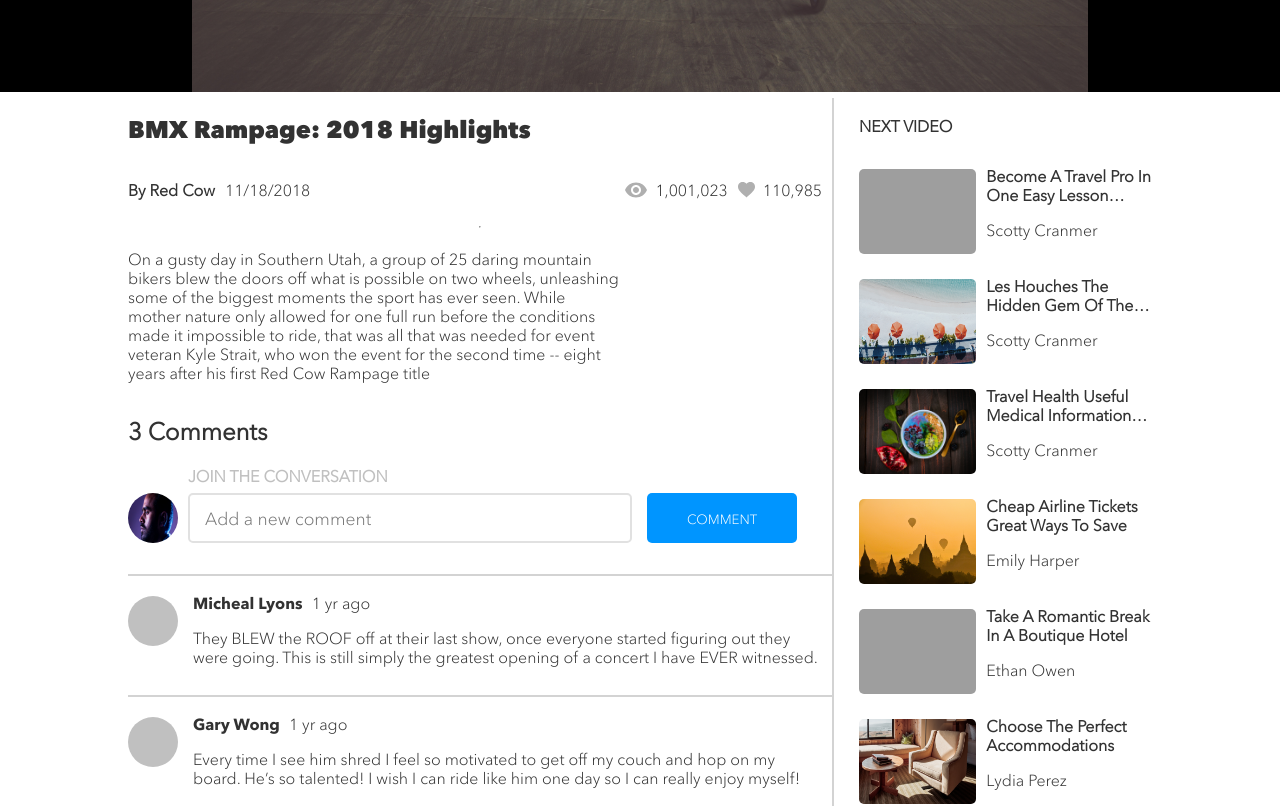
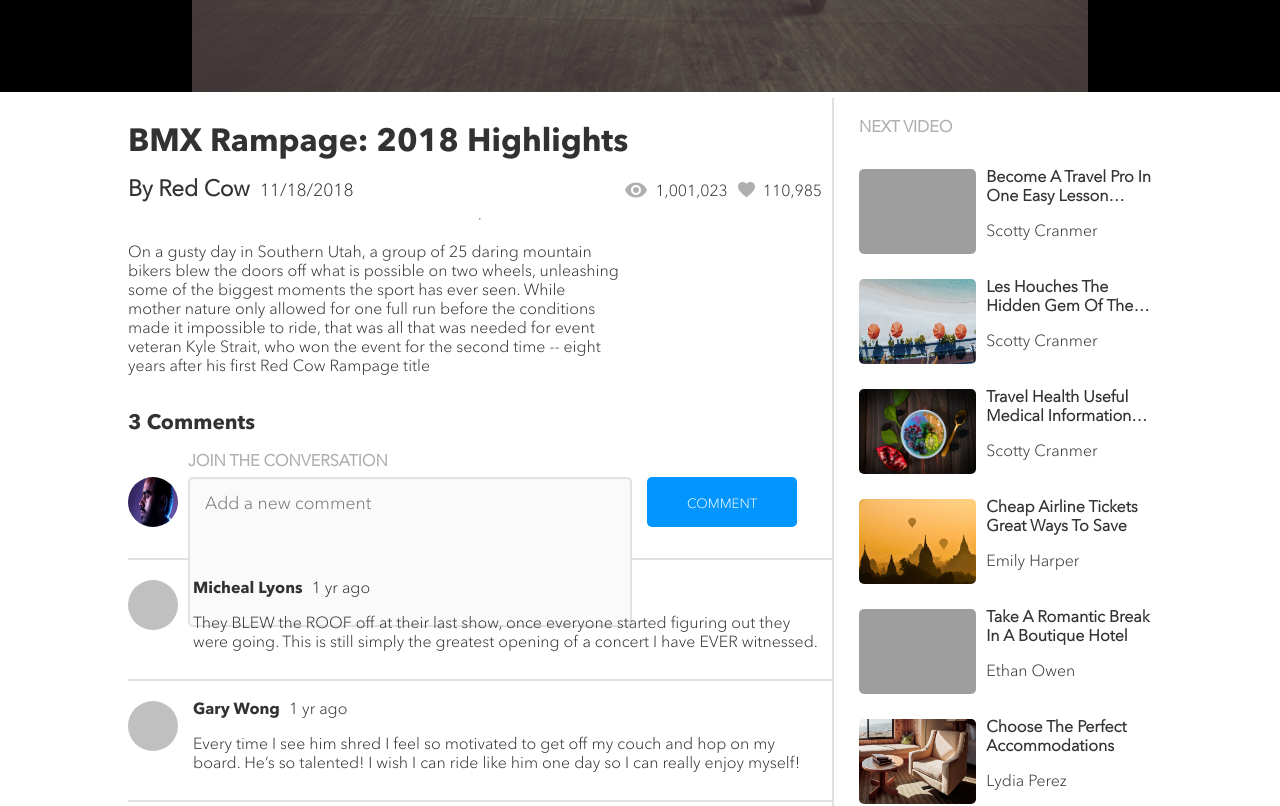
Before and after one commit to john-martinez/johnray-martinez-brainflix, a React (Create React App) app in the folder sprint-1/: page / in a window 1280 px wide. Shown: the part 508-1314 px from the top of the page. Built offline with nearby package versions, Linux system fonts and the light colour scheme; grey boxes are pictures that could not be loaded.

Commit message:
finished styling with BrainFlix

```diff
--- a/sprint-1/src/App.jsx
+++ b/sprint-1/src/App.jsx
@@ -16,7 +16,6 @@ class App extends Component {
             <Route><NotFound /></Route>
           </Switch>
         </BrowserRouter>
-
       </main>
     );
   }
--- a/sprint-1/src/assets/Partials/_mixins.scss
+++ b/sprint-1/src/assets/Partials/_mixins.scss
@@ -20,6 +20,7 @@
     &__picture { margin-top: 24px; height: 50px; width: 50px }
     &__input { overflow-y: hidden }
     &__button { margin: 0 25px 0 15px; max-width: 150px}
+    @content;
 }
 
 @mixin desktop-view-comment {
@@ -29,6 +30,7 @@
         &--flex { height: auto }
     }
     &__picture { margin-top: 27px; height: 55px; width: 55px }
-    &__input { overflow-y: visible }
+    &__input { overflow-y: visible; height: 150px }
     &__button { margin: 15px 12px 0 0; max-width: 100% }
+    @content;
 }
--- a/sprint-1/src/components/Comment/Comment.scss
+++ b/sprint-1/src/components/Comment/Comment.scss
@@ -4,7 +4,7 @@
 .comment {
     display: flex;
     padding: 10px 0;
-    border-bottom: 2px solid lightgray;
+    border-bottom: 2px solid $silver;
 
     &__author { font-family: $primary-font-bold }
     &__time-stamp { margin-left: 5px }
--- a/sprint-1/src/components/CommentForm/CommentForm.jsx
+++ b/sprint-1/src/components/CommentForm/CommentForm.jsx
@@ -5,8 +5,8 @@ import user from '../../assets/Images/Mohan-muruge.jpg';
 class CommentForm extends Component {
     render(){
         return (
-        <article className="article">
-            <h2 className="article__header">{this.props.commentsLength} Comments</h2>
+        <>
+            <h2 className="comment-form__header">{this.props.commentsLength} Comments</h2>
             <form action="" className="comment-form">
                 <div className="comment-form__left">
                     <img className="comment-form__picture" alt="Mohan looking left" src={user}></img>
@@ -21,7 +21,7 @@ class CommentForm extends Component {
                     </div>
                 </div>
             </form>
-        </article>
+        </>
         );
     }
 }
--- a/sprint-1/src/components/CommentForm/CommentForm.scss
+++ b/sprint-1/src/components/CommentForm/CommentForm.scss
@@ -5,7 +5,7 @@
     display: flex;
     width: 100%;
     padding-bottom: 25px;
-    border-bottom: 2px solid lightgray;
+    border-bottom: 2px solid $silver;
 
     &__button {
         width: 100%;
@@ -24,6 +24,7 @@
         }
     }
 
+    &__header { font-size: 1.3rem; font-family: "AvenirBold" }
     &__section { width: 100% }
     &__picture {
         margin-top: 27px;
@@ -39,7 +40,7 @@
         display: block;
         text-transform: uppercase;
         font-weight: 600;
-        color: silver;
+        color: $dark-silver;
         margin-bottom: 5px;
     }
 
@@ -62,11 +63,12 @@
         resize: none;
         border-radius: 5px;
         border: 2px solid $silver;
-        background-color: white;
+        background-color: $white;
         font-family: $primary-font;
+        background-color: $light-silver;
 
         &:focus {
-            border: 2px solid black;
+            border: 2px solid $black;
             outline: none;
         }
     }
--- a/sprint-1/src/components/Nav/Nav.scss
+++ b/sprint-1/src/components/Nav/Nav.scss
@@ -13,6 +13,7 @@
 
         > * { margin-bottom: 10px}
     }
+
     &__search {
         padding: 15px;
         height: 100%;
@@ -86,7 +87,7 @@
         &__button { font-size: 1rem }
         &__search-container {
             margin: 0 20px;
-            max-width: 250px;
+            max-width: 350px;
         }
         &__uload-text { display: none }
 
--- a/sprint-1/src/components/NextVideoList/NextVideoList.jsx
+++ b/sprint-1/src/components/NextVideoList/NextVideoList.jsx
@@ -5,15 +5,15 @@ import './NextVideoList.scss';
 
 class NextVideoList extends Component {
     render(){
-        const container = [];
+        const nextVideoList = [];
         videos.forEach(item=>{
             if (item.id !== this.props.mainVideoId)
-                container.push(<NextVideo image={item} key={item.id} />)
+                nextVideoList.push(<NextVideo image={item} key={item.id} />)
         })
         return (
             <section className="next-video-list">
-                <h4>NEXT VIDEO</h4>
-                {container}
+                <h4 className="next-video-list__header">NEXT VIDEO</h4>
+                {nextVideoList}
             </section>
         );
     }
--- a/sprint-1/src/components/NextVideoList/NextVideoList.scss
+++ b/sprint-1/src/components/NextVideoList/NextVideoList.scss
@@ -1,15 +1,17 @@
 @import '../../assets/Partials/mixins';
+@import '../../assets/Partials/variables';
+
 
 .next-video-list {
     display: flex;
     flex-direction: column;
     padding: 5%;
-
+    &__header { color: $dark-silver }
 
     @include tablet { padding: 2%; width: 70% }
     @include desktop {
         padding: 0 0 0 25px;
-        border-left: 2px solid lightgray;
+        border-left: 2px solid $silver;
         min-width: 320px;
     }
 }
--- a/sprint-1/src/pages/Video/Video.jsx
+++ b/sprint-1/src/pages/Video/Video.jsx
@@ -22,7 +22,7 @@ class Video extends Component {
                         <h2 className="video__title">{this.state.mainVideo.title}</h2>
                         <div className="video__blurb">
                             <div className="video__details--flex">
-                                <p className="video__channel"><strong>{this.state.mainVideo.channel}</strong></p>
+                                <span className="video__channel"><strong>{this.state.mainVideo.channel}</strong></span>
                                 <span className="video__timestamp">{`${this.month}/${this.day}/${this.year}`}</span>
                             </div>
                             <div className="video__stats-container">
--- a/sprint-1/src/pages/Video/Video.scss
+++ b/sprint-1/src/pages/Video/Video.scss
@@ -13,8 +13,8 @@
             align-items: baseline;
         }
     }
-    &__timestamp { margin-left: 10px }
-    &__title { font-family: "AvenirHeavy" }
+    &__timestamp { margin-left: 10px; font-size: 1.1rem }
+    &__title { font-family: "AvenirBold"; font-size: 2rem; margin-bottom: 5px}
     &__stats-container {
         display: flex;
         height: 30px;
@@ -28,7 +28,10 @@
         justify-content: space-between;
         flex-direction: column;
         flex-wrap: wrap;
+        > * {  margin-top: 10px }
     }
+
+    &__channel { font-size: 1.4rem }
 
     &__details {
         display: flex;
```
